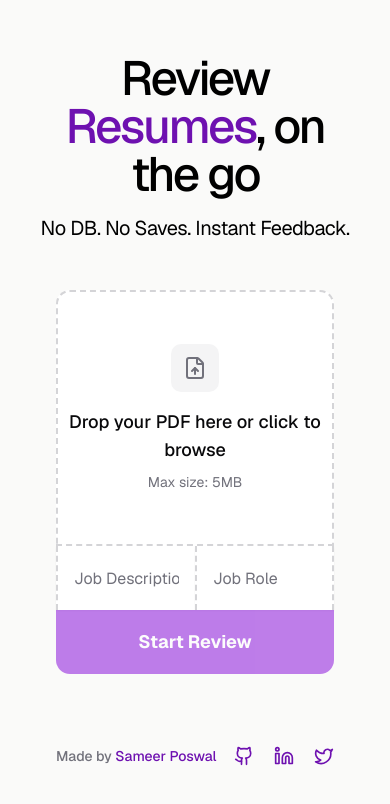
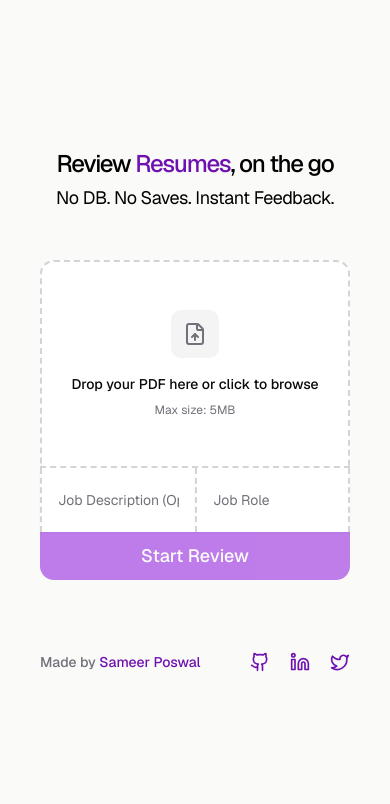
Before and after one commit to poswalsameer/resumate, a Next.js app in the folder client/: page / in a window 390 px wide. Shown: the top 804 px of the page. Built offline with nearby package versions, Linux system fonts and the light colour scheme.

Commit message:
landing and thinking ui responsive

```diff
--- a/client/app/page.tsx
+++ b/client/app/page.tsx
@@ -8,7 +8,7 @@ export default function Home() {
 
   return (
     <div className="min-h-screen bg-[#FAFAF9] w-full flex flex-col items-center justify-center font-sans">
-      <div className="h-full w-full flex flex-col gap-y-6 mx-auto max-w-5xl p-8">
+      <div className="h-full w-full flex flex-col gap-y-6 mx-auto max-w-7xl sm:max-w-5xl px-4 py-6 sm:p-8">
         <Header />
         <UploadResume />
         <Footer />
--- /dev/null
+++ b/client/components/resume-review-display.tsx
@@ -0,0 +1,65 @@
+import { useState } from "react"
+import Impact from "./review/impact"
+import General from "./review/general"
+import Language from "./review/language"
+import Structure from "./review/structure"
+import AtsAdvice from "./review/ats-advice"
+import SoftSkills from "./review/soft-skills"
+import ResumeScore from "./review/resume-score"
+import { Button } from "@/components/ui/button"
+import { ResumeReview } from "@/types/resume-review"
+import { Card, CardContent } from "@/components/ui/card"
+import { Tabs, TabsContent, TabsList, TabsTrigger } from "@/components/ui/tabs"
+
+interface ResumeReviewDisplayProps {
+  review: ResumeReview
+  onReset: () => void
+}
+
+export default function ResumeReviewDisplay({ review, onReset }: ResumeReviewDisplayProps) {
+  const [tab, setTab] = useState<string>("general")
+
+  const general = review["1_general_impression"]
+  const impact = review["2_quantifying_impact"]
+  const ats = review["3_ats_and_keywords"]
+  const sections = review["4_resume_sections"]
+  const repetition = review["5_word_repetition"]
+  const softSkills = review["6_soft_skills_check"]
+  const assessment = review["7_final_assessment"]
+
+  return (
+    <Card className="w-full bg-transparent border-none shadow-none">
+      <CardContent className="flex flex-col">
+        <ResumeScore assessment={assessment} />
+
+        <Tabs value={tab} onValueChange={setTab} className="w-full flex flex-col gap-0">
+          <TabsList className="grid w-full grid-cols-3 lg:grid-cols-6 bg-transparent rounded-none gap-0 p-0">
+            <TabsTrigger value="general" className="text-black border-y-2 border-l-2 border-r-2 border-muted-foreground/30 rounded-none data-[state=active]:bg-purple-700 data-[state=active]:text-white data-[state=active]:shadow-none">General</TabsTrigger>
+            <TabsTrigger value="impact" className="text-black border-y-2 border-l-0 border-r-2 border-muted-foreground/30 rounded-none data-[state=active]:bg-purple-700 data-[state=active]:text-white data-[state=active]:shadow-none">Impact</TabsTrigger>
+            <TabsTrigger value="ats" className="text-black border-y-2 border-l-0 border-r-2 border-muted-foreground/30 rounded-none data-[state=active]:bg-purple-700 data-[state=active]:text-white data-[state=active]:shadow-none">ATS</TabsTrigger>
+            <TabsTrigger value="structure" className="text-black border-y-2 border-l-0 border-r-2 border-muted-foreground/30 rounded-none data-[state=active]:bg-purple-700 data-[state=active]:text-white data-[state=active]:shadow-none">Structure</TabsTrigger>
+            <TabsTrigger value="language" className="text-black border-y-2 border-l-0 border-r-2 border-muted-foreground/30 rounded-none data-[state=active]:bg-purple-700 data-[state=active]:text-white data-[state=active]:shadow-none">Words</TabsTrigger>
+            <TabsTrigger value="soft-skills" className="text-black border-y-2 border-l-0 border-r-2 border-muted-foreground/30 rounded-none data-[state=active]:bg-purple-700 data-[state=active]:text-white data-[state=active]:shadow-none">Skills</TabsTrigger>
+          </TabsList>
+
+          <TabsContent value={tab} className="border-2 border-muted-foreground/30 p-4 border-b-0 border-t-0">
+            {tab === "general" && <General general={general} />}
+            {tab === "impact" && <Impact impact={impact} />}
+            {tab === "ats" && <AtsAdvice ats={ats} />}
+            {tab === "structure" && <Structure sections={sections} />}
+            {tab === "language" && <Language repetition={repetition} />}
+            {tab === "soft-skills" && <SoftSkills softSkills={softSkills} />}
+          </TabsContent>
+        </Tabs>
+
+        <Button
+          onClick={onReset}
+          className="w-full py-7 text-lg font-medium rounded-none rounded-b-xl bg-purple-700 text-white hover:bg-purple-800 transition-all shadow-none gap-2"
+        >
+          Upload Another Resume
+        </Button>
+
+      </CardContent>
+    </Card>
+  )
+}
--- a/client/components/review/thinking-process.tsx
+++ b/client/components/review/thinking-process.tsx
@@ -24,7 +24,7 @@ export default function ThinkingProcess({ thinkingText, isThinkingDone }: Thinki
           <div className="p-6 h-[300px] overflow-y-auto font-mono font-normal text-sm bg-transparent text-black">
             {thinkingText ? (
               <div className="space-y-1">
-                <span className="whitespace-pre-wrap leading-relaxed">{thinkingText}</span>
+                <span className="text-xs sm:text-sm whitespace-pre-wrap leading-relaxed">{thinkingText}</span>
               </div>
             ) : (
               <div className="flex items-center gap-2 text-zinc-800">
--- a/client/components/upload-resume/header.tsx
+++ b/client/components/upload-resume/header.tsx
@@ -1,10 +1,10 @@
 export default function Header() {
   return (
-    <div className="text-center space-y-4 animate-in fade-in slide-in-from-top-4 duration-700">
-      <h1 className="text-5xl md:text-6xl font-medium tracking-tighter text-black">
+    <div className="text-center space-y-1 sm:space-y-4 animate-in fade-in slide-in-from-top-4 duration-700">
+      <h1 className="text-2xl sm:text-5xl lg:text-6xl font-medium tracking-tighter text-black">
         Review <span className="text-purple-800">Resumes</span>, on the go
       </h1>
-      <p className="text-xl md:text-3xl font-normal tracking-tight text-black">
+      <p className="text-lg sm:text-2xl lg:text-3xl font-normal tracking-tight text-black">
         No DB. No Saves. Instant Feedback.
       </p>
     </div>
--- a/client/components/upload-resume/upload-resume-input.tsx
+++ b/client/components/upload-resume/upload-resume-input.tsx
@@ -150,7 +150,7 @@ export default function UploadResume() {
             onDragLeave={handleDragLeave}
             onDrop={handleDrop}
             onClick={() => fileInputRef.current?.click()}
-            className={`flex flex-col items-center justify-center w-full h-64 border-2 border-dashed rounded-t-xl cursor-pointer transition-colors ${isDragging
+            className={`flex flex-col items-center justify-center w-full h-52 sm:h-64 border-2 border-dashed rounded-t-xl cursor-pointer transition-colors ${isDragging
               ? 'border-primary bg-primary/5'
               : 'border-muted-foreground/30 bg-card hover:bg-muted/50'
               }`}
@@ -171,17 +171,17 @@ export default function UploadResume() {
               <div className="text-center">
                 {file ? (
                   <>
-                    <p className="text-lg font-medium text-foreground">{file.name}</p>
-                    <p className="text-sm text-muted-foreground mt-1">
+                    <p className="text-base sm:text-lg font-medium text-foreground">{file.name}</p>
+                    <p className="text-xs sm:text-sm text-muted-foreground mt-1">
                       Click or drag to replace
                     </p>
                   </>
                 ) : (
                   <>
-                    <p className="text-lg font-medium text-foreground">
+                    <p className="text-sm sm:text-lg font-medium text-foreground">
                       Drop your PDF here or click to browse
                     </p>
-                    <p className="text-sm text-muted-foreground mt-2">Max size: 5MB</p>
+                    <p className="text-xs sm:text-sm text-muted-foreground mt-2">Max size: 5MB</p>
                   </>
                 )}
               </div>
@@ -194,10 +194,10 @@ export default function UploadResume() {
               <Input
                 id="job-desc"
                 type="text"
-                placeholder="Job Description..."
+                placeholder="Job Description (Optional)"
                 value={jobDescription}
                 onChange={(e) => setJobDescription(e.target.value)}
-                className="bg-white border-2 border-t-0 border-b-0 border-r-0 border-dashed border-muted-foreground/30 text-zinc-900 placeholder:text-zinc-500 focus-visible:ring-0 focus-visible:border-purple-500 focus-visible:border-solid rounded-none h-12 px-4 py-8"
+                className="text-sm sm:text-base bg-white border-2 border-t-0 border-b-0 border-r-0 border-dashed border-muted-foreground/30 text-zinc-900 placeholder:text-zinc-500 focus-visible:ring-0 focus-visible:border-dashed focus-visible:border-muted-foreground/30 rounded-none h-12 px-4 py-8"
               />
             </div>
 
@@ -209,7 +209,7 @@ export default function UploadResume() {
                 placeholder="Job Role"
                 value={jobRole}
                 onChange={(e) => setJobRole(e.target.value)}
-                className="bg-white border-2 border-t-0 border-b-0 border-dashed border-muted-foreground/30 text-zinc-900 placeholder:text-zinc-500 focus-visible:ring-0 focus-visible:border-purple-500 focus-visible:border-solid rounded-none h-12 px-4 py-8"
+                className="text-sm sm:text-base bg-white border-2 border-t-0 border-b-0 border-dashed border-muted-foreground/30 text-zinc-900 placeholder:text-zinc-500 focus-visible:ring-0 focus-visible:border-dashed focus-visible:border-muted-foreground/30 rounded-none h-12 px-4 py-8"
               />
             </div>
           </div>
@@ -217,7 +217,7 @@ export default function UploadResume() {
           <Button
             onClick={handleReviewResume}
             disabled={isLoading || !file}
-            className="w-full py-8 text-lg font-bold rounded-none rounded-b-xl bg-purple-700 text-white hover:bg-purple-800 transition-all shadow-none"
+            className="w-full py-6 sm:py-8 text-lg sm:text-xl font-medium rounded-none rounded-b-xl bg-purple-700 text-white hover:bg-purple-800 transition-all shadow-none"
           >
             {isLoading ? "Reviewing..." : "Start Review"}
           </Button>
```
